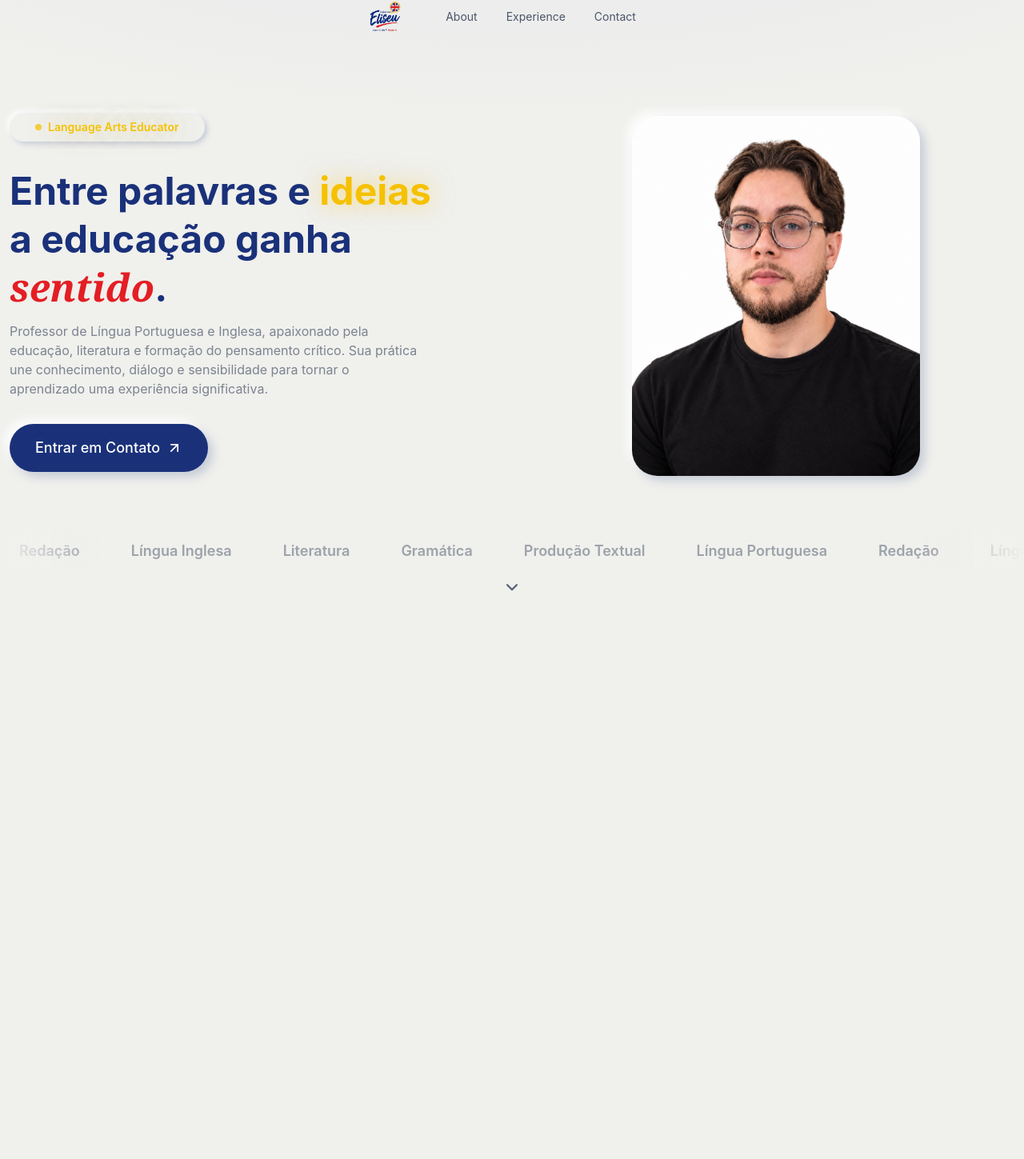
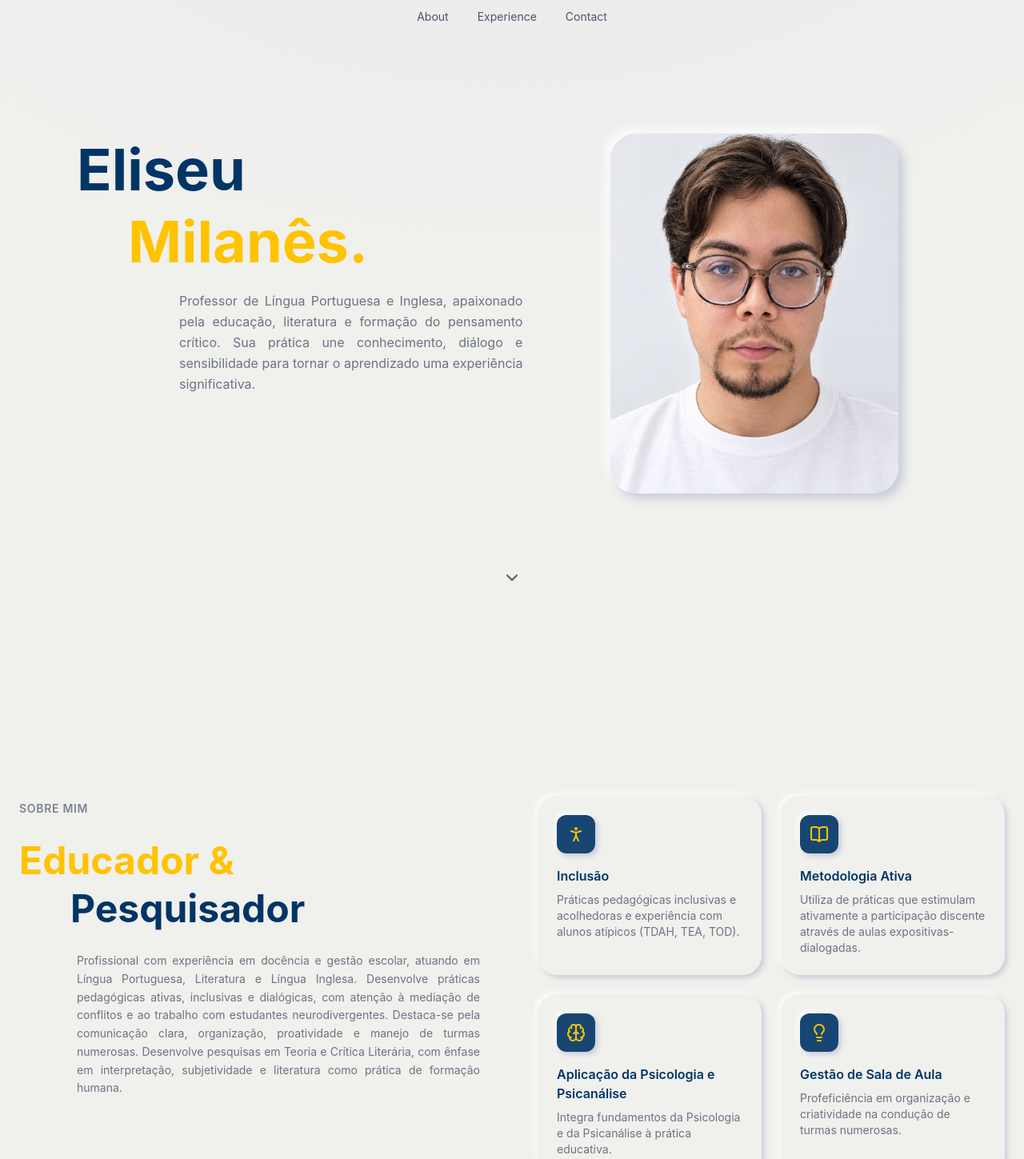
Before and after one commit to rafaellucas30290/Portifolio_Project, a React (Vite) app: page / in a window 1280 px wide. Shown: the part 29-1478 px from the top of the page at 80% size. Before the commit the page ends 800 px from the top, so only its background shows below. Built offline with nearby package versions, Linux system fonts and the light colour scheme; a web font is replaced by a local one.

Commit message:
feat: About.jsx done; edited hero.jsx and navbar.jsx to match about.jsx colours;

```diff
--- a/src/index.css
+++ b/src/index.css
@@ -5,13 +5,13 @@
   --color-surface: #F0F0ED;
   --color-muted: #E0E4EE;
 
-  --color-foreground: #1A317A;
+  --color-foreground: #003566;
   --color-muted-foreground: #4A5568;
 
-  --color-primary: #1A317A;
+  --color-primary: #003566;
   --color-primary-foreground: #FFFFFF;
 
-  --color-secondary: #F5C100;
+  --color-secondary: #FFC300;
 
 
   --color-accent: #E31E24;
@@ -118,6 +118,9 @@
         inset 3px 3px 6px var(--color-shadow-dark),
         inset -3px -3px 6px var(--color-shadow-light);
     }
+
+
+
 
     /* botao com feedback ao clicar */
     .neo-button {
--- a/src/layout/Navbar.jsx
+++ b/src/layout/Navbar.jsx
@@ -51,25 +51,25 @@
 
     >
       <nav className="flex items-center justify-between gap-8 px-6 md:justify-start">
-        <a href="#" className="inline-flex shrink-0 items-center">
+        <a href="#" className="md:hidden inline-flex shrink-0 items-center">
           <img
             src="/logo-crop.png"
             alt="Eliseu Milanês"
-            className="h-10 w-10 rounded-3x1"
+            className="h-12 w-12 rounded-3x1"
           />
         </a>
 
         <div className="hidden items-center gap-1 md:flex">
           <div
             className={`flex items-center gap-1 rounded-full px-2 py-1 transition-all duration-500
-            ${isRaised ? 'neo-soft' : 'bg-transparent'}
+            ${isRaised ? 'neo' : 'bg-transparent'}
           `}
           >
             {navLinks.map((link, index) => (
               <a
                 key={index}
                 href={link.href}
-                className="rounded-full px-4 py-2 text-sm text-muted-foreground transition-colors duration-300 hover:bg-primary hover:text-primary-foreground"
+                className="rounded-full px-4 py-2 text-sm text-muted-foreground transition-all duration-300 hover:shadow-[inset_2px_2px_4px_var(--color-shadow-dark),inset_-2px_-2px_4px_var(--color-shadow-light)] hover:text-foreground"
               >
                 {link.label}
               </a>
@@ -89,7 +89,7 @@
       </nav>
 
       {isMobileMenuOpen && (
-        <div className="neo mt-2 animate-slide-down rounded-2xl md:hidden">
+        <div className="neo mt-2 animate-slide-down md:hidden">
           <div className="flex flex-col gap-4 px-6 py-6">
             {navLinks.map((link, index) => (
               <a
--- a/src/sections/About.jsx
+++ b/src/sections/About.jsx
@@ -1,3 +1,70 @@
+import { PersonStanding, Brain, BookOpen, Lightbulb } from 'lucide-react';
+const highlights = [
+    {
+        icon: PersonStanding,
+        title: "Inclusão",
+        description: "Práticas pedagógicas inclusivas e acolhedoras e experiência com alunos atípicos (TDAH, TEA, TOD).",
+    },
+    {
+        icon: BookOpen,
+        title: "Metodologia Ativa",
+        description: "Utiliza de práticas que estimulam ativamente a participação discente através de aulas expositivas-dialogadas."
+    },
+    {
+        icon: Brain,
+        title: "Aplicação da Psicologia e Psicanálise",
+        description: "Integra fundamentos da Psicologia e da Psicanálise à prática educativa."
+    },
+    {
+        icon: Lightbulb,
+        title: "Gestão de Sala de Aula",
+        description: "Profeficiência em organização e criatividade na condução de turmas numerosas."
+    }
+
+]
+
+
+
 export const About = () => {
-    return <section></section>;
+    return <section id='About' className='py-32 relative overflow-hidden'>
+        <div className='container mx-auto px-6 lg:px-6 relative z-10'>
+            <div className='grid lg:grid-cols-2 gap-16 items-center'>
+                {/*Left Column */}
+                <div className='space-y-6'>
+                    <div className='animate-fade-in'>
+                        <span className='text-muted-foreground/70 font-semibold text-sm tracking-wider uppercase'>
+                            Sobre Mim
+                        </span>
+                    </div>
+                    <h2 className='text-secondary text-5xl lg:text-5xl font-bold leading-tight animate-fade-in animation-delay-200'>
+                        <span>Educador &<span className='block ml-8 lg:ml-16 text-bold text-primary'>Pesquisador</span></span>
+                    </h2>
+                    <div className='block px-2 lg:ml-16 text-muted-foreground/80 leading-relaxed text-sm animate-fade-in animation-delay-200 text-justify'>
+
+                    <p>
+                        Profissional com experiência em docência e gestão escolar, atuando em Língua Portuguesa, Literatura e Língua Inglesa. Desenvolve práticas pedagógicas ativas, inclusivas e dialógicas, com atenção à mediação de conflitos e ao trabalho com estudantes neurodivergentes. Destaca-se pela comunicação clara, organização, proatividade e manejo de turmas numerosas. Desenvolve pesquisas em Teoria e Crítica Literária, com ênfase em interpretação, subjetividade e literatura como prática de formação humana.
+                    </p>
+                    </div>
+                </div>
+
+                {/* Right Column - Highlights*/}
+
+                <div className='grid lg:grid-cols-2 gap-6 pt-24'>
+                    {highlights.map((item, idx) => (
+                        <div key={idx} className='neo-soft p-6 rounded-3xl animate-fade-in' style={{
+                            animationDelay: `${(idx + 1)*200}ms`
+                        }}>
+                            <div className='neo-soft w-12 h-12 rounded-xl bg-primary/90 flex items-center justify-center mb-4 hover:bg-primary/70 transition-all'>
+                                <item.icon className='w-6 h-6 text-secondary'/>
+                            </div>
+                            <h3 className='font-semibold mb-2'>{item.title}</h3>
+                            <p className='text-sm text-muted-foreground/80'>{item.description}</p>
+                        </div>
+                    ))}
+                </div>
+
+
+            </div>
+        </div>
+    </section>;
 }
--- a/src/sections/Hero.jsx
+++ b/src/sections/Hero.jsx
@@ -1,81 +1,40 @@
 import { Button } from '@/components/Button'
-import { ArrowUpRight, ChevronDown } from 'lucide-react'
-
-const skills = [
-  "Língua Portuguesa",
-  "Redação",
-  "Língua Inglesa",
-  "Literatura",
-  "Gramática",
-  "Produção Textual",
-];
+import { ChevronDown } from 'lucide-react'
 
 export const Hero = () => {
   return (
-    <section className="relative min-h-screen lg:h-screen flex flex-col overflow-hidden pt-28 lg:pt-24 pb-20 lg:pb-6">
+    <section className="relative min-h-screen lg:h-screen flex flex-col overflow-hidden pt-28 lg:pt-24 pb-2 lg:pb-8">
       {/* Content */}
-      <div className="container mx-auto px-3 flex-1 flex flex-col justify-center relative z-10 lg:min-h-0">
-        <div className="grid grid-cols-1 lg:grid-cols-2 gap-16 lg:gap-16 items-center">
+      <div className="container mx-auto px-8 lg:px-6 max-w-6xl flex-1 flex flex-col justify-center relative z-10 lg:min-h-0">
+        <div className="grid grid-cols-1 lg:grid-cols-[1.15fr_1fr] gap-16 lg:gap-8 items-start">
           {/* Left Content - Text */}
-          <div className="space-y-8 lg:space-y-8">
-            <div className="animate-fade-in">
-              <span className="inline-flex items-center gap-2 px-8 py-2 rounded-full neo-soft neo-text text-sm text-secondary glow-text font-semibold">
-                <span className="w-2 h-2 bg-secondary rounded-full animate-pulse" />
-                Language Arts Educator
-              </span>
-            </div>
+          <div className="space-y-5 lg:space-y-5">
+
 
             {/* Headline */}
-            <div className="space-y-4 lg:space-y-3">
-              <h1 className="text-4xl md:text-5xl lg:text-5xl font-bold leading-tight animate-fade-in animation-delay-200">
-                Entre <span className="font-bold">palavras</span> e <span className="text-secondary glow-text">ideias</span>
-                <br />
-                a educação ganha <span className="font-serif text-accent italic font-bold">sentido</span>.
+            <div className="space-y-4 lg:space-y-4 sm:px-2">
+              <h1 className="text-6xl  lg:text-7xl font-bold leading-tight animate-fade-in animation-delay-200">
+                <span className="block">Eliseu</span>
+                <span className="block text-secondary ml-16 ">Milanês.</span>
               </h1>
-              <p className="text-lg lg:text-base text-muted-foreground/70 max-w-lg animate-fade-in animation-delay-400">
+
+              <p className="text-sm lg:text-base text-muted-foreground/80 max-w-md leading-relaxed text-justify lg:ml-32 animate-fade-in animation-delay-400">
                 Professor de Língua Portuguesa e Inglesa, apaixonado pela educação, literatura e formação do pensamento crítico. Sua prática une conhecimento, diálogo e sensibilidade para tornar o aprendizado uma experiência significativa.
               </p>
-            </div>
-
-            <div>
-              <Button size="lg"><span className="hover:underline hover:decoration-2 hover:underline-offset-4">Entrar em Contato</span> <ArrowUpRight className='w-5 h-5' /></Button>
             </div>
           </div>
 
           {/* Right Content - Profile Pic */}
           <div className='relative animate-fade-in animation-delay-300'>
             <div className='relative max-w-90 max-h-110 mx-auto'>
-              <div className='relative neo rounded-4xl lg:h-full'>
+              <div className='relative neo rounded-4xl'>
                 <img
-                  src='/eliseu-wbackground.png'
+                  src='/eliseu_new.png'
                   alt='Eliseu Milanês'
-                  className='w-full lg:w-auto lg:h-full aspect-[4/5] object-cover rounded-4xl'
+                  className='w-full lg:w-auto lg:h-full aspect-4/5 object-cover rounded-4xl'
                 />
               </div>
             </div>
-          </div>
-        </div>
-      </div>
-
-      {/* Skills */}
-      <div className="shrink-0 mt-16 lg:mt-0 animate-fade-in animation-delay-600">
-        <div className="relative overflow-hidden">
-          <div
-            className="absolute left-0 top-0 bottom-0 w-32
-         bg-gradient-to-r from-background to-transparent z-10"
-          />
-          <div
-            className="absolute right-0 top-0 bottom-0 w-32
-         bg-gradient-to-l from-background to-transparent z-10"
-          />
-          <div className="flex w-max animate-marquee">
-            {[...skills, ...skills, ...skills].map((skill, idx) => (
-              <div key={idx} className="flex-shrink-0 px-8 py-4 lg:py-3">
-                <span className="text-xl lg:text-lg font-semibold text-muted-foreground/50 hover:text-muted-foreground transition-colors">
-                  {skill}
-                </span>
-              </div>
-            ))}
           </div>
         </div>
       </div>
```
Also changed, not shown: public/eliseu_new.png (added).
